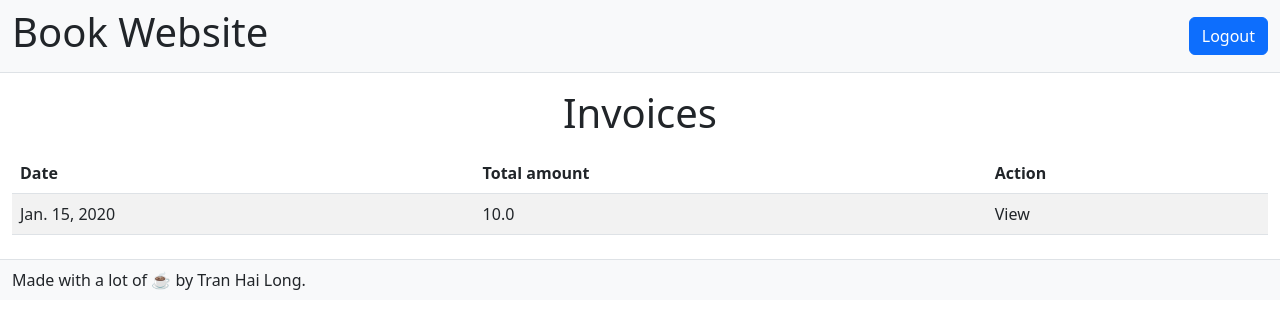
After one commit to tran-hai-long/book_website_demo, a Django app: page /books/invoice-list/ in a window 1280 px wide. The commit adds this page. Shown: the top 329 px of the page. Run offline with Django 4.2, Linux system fonts and the light colour scheme; a user stored in the database is signed in; tables that the repository leaves empty hold one stand-in row (values such as "Sample post").

Commit message:
Allow users to view invoice history

```diff
--- a/book/templates/book/book_list.html
+++ b/book/templates/book/book_list.html
@@ -6,6 +6,7 @@
         {% if user.is_authenticated %}
             <div class="text-end mb-3">
                 <a href="{% url 'shopping_cart' %}" class="btn btn-outline-secondary">Shopping Cart</a>
+                <a href="{% url 'invoice_list' %}" class="btn btn-outline-info">Purchase History</a>
             </div>
         {% endif %}
         <form method="get"
--- /dev/null
+++ b/book/templates/book/invoice_list.html
@@ -0,0 +1,27 @@
+{% extends "generic.html" %}
+{% block title %}<title>Purchase History</title>{% endblock %}
+{% block main %}
+    <main class="container-fluid">
+        {% if object_list %}
+            <h1 class="text-center mb-3">Invoices</h1>
+            <table class="table table-striped table-hover">
+                <thead>
+                    <tr>
+                        <th>Date</th>
+                        <th>Total amount</th>
+                        <th>Action</th>
+                    </tr>
+                </thead>
+                {% for invoice in object_list %}
+                    <tr>
+                        <td>{{ invoice.date }}</td>
+                        <td>{{ invoice.total_price }}</td>
+                        <td>View</td>
+                    </tr>
+                {% endfor %}
+            </table>
+        {% else %}
+            <h1 class="text-center">You have not performed any transaction yet.</h1>
+        {% endif %}
+    </main>
+{% endblock %}
--- a/book/templates/book/shopping_cart.html
+++ b/book/templates/book/shopping_cart.html
@@ -27,7 +27,10 @@
                     </tr>
                 {% endfor %}
             </table>
-            <strong>Total price: {{ total_price }}$</strong>
+            <div class="text-end">
+                <strong class="mx-3">Total price: {{ total_price }}$</strong>
+                <a href="{% url 'checkout_page' %}" class="btn btn-primary">Checkout</a>
+            </div>
         {% else %}
             <h1 class="text-center">Your shopping cart is empty.</h1>
         {% endif %}
--- a/book/urls.py
+++ b/book/urls.py
@@ -13,4 +13,5 @@ urlpatterns = [
     path("checkout/", views.CheckoutView.as_view(), name="checkout_page"),
     path("create-invoice/", views.create_invoice, name="create_invoice"),
     path("checkout-complete/", views.checkout_complete, name="checkout_complete"),
+    path("invoice-list/", views.InvoiceView.as_view(), name="invoice_list"),
 ]
--- a/book/views.py
+++ b/book/views.py
@@ -76,6 +76,15 @@ class ShoppingCartView(ListView):
             total_price += book_in_cart.book.price * book_in_cart.number
         context["total_price"] = total_price
         return context
+
+
+@method_decorator(login_required, name="dispatch")
+class InvoiceView(ListView):
+    model = Invoice
+    ordering = ["-date"]
+
+    def get_queryset(self):
+        return super().get_queryset().filter(user_id=self.request.user.pk)
 
 
 @login_required
```
Also changed, not shown: book/templates/book/book_detail.html (+8 -7 lines).
